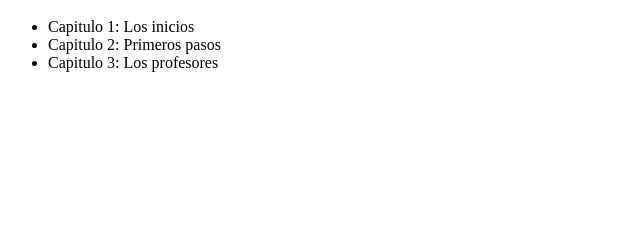
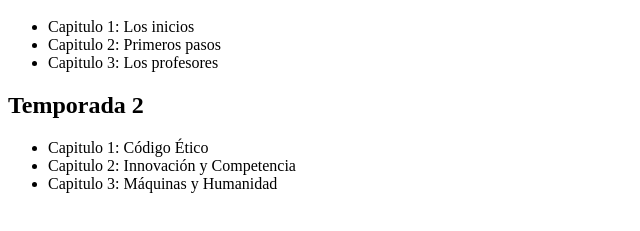
Before and after one commit to augusto-gs/202309-w4ch1-augusto-gomez, a plain HTML site: page index.html in a window 1280 px wide. Shown: the part 109-340 px from the top of the page, without its empty margins (0-640 px from the left). Drawn offline with Linux system fonts and the light colour scheme.

Commit message:
Add HTML elements for second season index

```diff
--- a/index.html
+++ b/index.html
@@ -20,6 +20,11 @@
       <li>Capitulo 2: Primeros pasos</li>
       <li>Capitulo 3: Los profesores</li>
     </ul>
+    <h2>Temporada 2</h2>
+    <ul>
+      <li>Capitulo 1: Código Ético</li>
+      <li>Capitulo 2: Innovación y Competencia</li>
+      <li>Capitulo 3: Máquinas y Humanidad</li>
   </main>
 </body>
 
```
